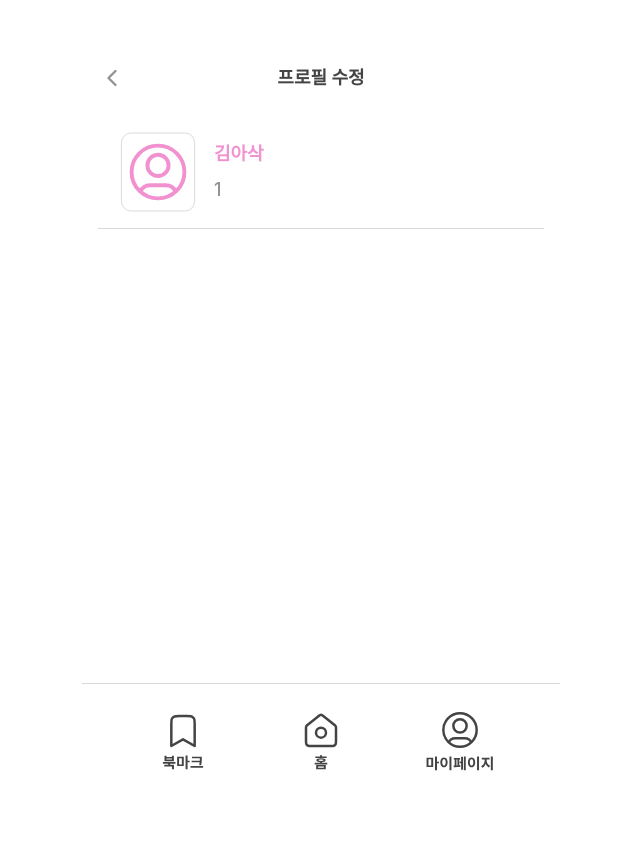
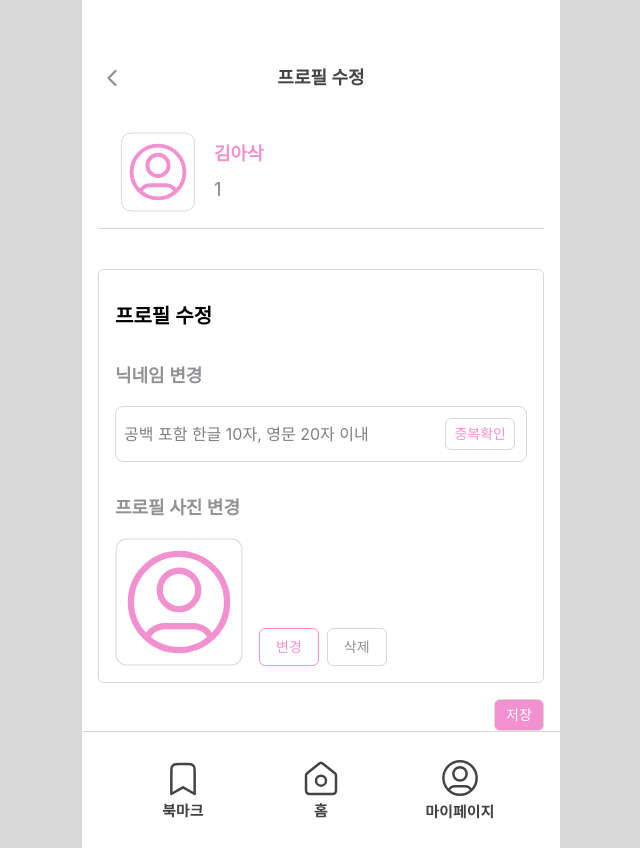
Before and after one commit to jingjing2222/pokenyang, a React (Vite) app in the folder frontend/: page /mypage/1/edit in a window 1280 px wide. Shown: the whole page, without its empty margins (319-959 px from the left). Before the commit the page ends 800 px from the top, so only its background shows below. Built offline with nearby package versions, Linux system fonts and the light colour scheme.

Commit message:
feat(frontend): add editform for user

```diff
--- a/frontend/src/components/home/postid/PostIdForm.tsx
+++ b/frontend/src/components/home/postid/PostIdForm.tsx
@@ -91,7 +91,7 @@ export const PostIdForm = ({ postId }: PostIdFormProps) => {
       <div className="flex flex-col gap-2">
         {post.comment.map((comment, index) => (
           <div key={index} className="flex flex-start gap-2 items-center">
-            <img src={`/images/exauimage.png`} className="w-9 h-9" alt="프로필 이미지" />
+            <img src={`/images/userimage.svg`} className="w-9 h-9" alt="프로필 이미지" />
             <div className="flex flex-col">
               <div className="text-[#F291D0]">
                 {comment.user_name}
--- a/frontend/src/components/mypage/edit/EditForm.tsx
+++ b/frontend/src/components/mypage/edit/EditForm.tsx
@@ -1,15 +1,39 @@
+import { useForm } from "react-hook-form";
+
 export interface EditFormProps {
   userId: string
 }
 
 export const EditForm = ({ userId }: EditFormProps) => {
+  const { register, handleSubmit, watch, formState: { errors } } = useForm({
+    defaultValues: {
+      nickname: ""
+    }
+  });
+
   const handleCancel = () => {
     window.history.back();
   };
 
+  const handleEdit = () => {
+    console.log(`${userId} 수정`)
+  }
+
+  const handleDelete = () => {
+    console.log(`${userId} 삭제`)
+  }
+
+  const handleCheck = () => {
+    const nickname = watch("nickname");
+    console.log(`중복 체크: ${nickname}`);
+  }
+
+  const onSubmit = (data: any) => {
+    console.log("제출된 데이터:", data);
+  }
 
   return (
-    <form className="flex flex-col mt-12 border-[#D9D9D9]">
+    <form className="flex flex-col mt-12 border-[#D9D9D9]" onSubmit={handleSubmit(onSubmit)}>
       {/* 헤더 */}
       <div className="relative flex flex-col items-center justify-center border-b py-4 border-[#D9D9D9] text-xl font-medium">
         <div>
@@ -37,6 +61,61 @@ export const EditForm = ({ userId }: EditFormProps) => {
         </div>
       </div>
 
+      {/* 컨텐츠 */}
+      <main className="mt-10 border-1 border-[#D9D9D9] flex flex-col p-4 rounded-md gap-8">
+        <div className="text-xl font-semibold mt-4">
+          프로필 수정
+        </div>
+        <div className="flex flex-col gap-4">
+          <label className="text-[#919295] font-semibold text-lg">닉네임 변경</label>
+          <div className="relative h-14">
+            <input
+              {...register("nickname", {
+                required: "닉네임을 입력해주세요",
+                maxLength: {
+                  value: 20,
+                  message: "최대 20자까지 입력 가능합니다"
+                }
+              })}
+              className="w-full h-full border-1 border-[#D9D9D9] p-2 pr-20 rounded-lg"
+              placeholder="공백 포함 한글 10자, 영문 20자 이내"
+            />
+            <button
+              type="button"
+              onClick={handleCheck}
+              className="absolute right-3 top-1/2 transform -translate-y-1/2 h-8 text-sm border-1 border-[#D9D9D9] px-2 bg-white rounded-md text-[#F291D0]"
+            >
+              중복확인
+            </button>
+          </div>
+          {errors.nickname && (
+            <p className="text-red-500 text-xs">{errors.nickname.message as string}</p>
+          )}
+        </div>
+        <div className="flex flex-col gap-4">
+          <label className="text-[#919295] font-semibold text-lg">프로필 사진 변경</label>
+          <div className="flex items-end gap-4">
+            <img src="/images/userimage.svg" className="w-32 h-32" alt="사용자 이미지" />
+            <div className="flex gap-2 items-end">
+              <button
+                onClick={handleEdit}
+                type="button" className="px-4 py-2 border-1 border-[#F291D0] text-[#F291D0] rounded-md text-sm font-medium hover:bg-[#FDF2F8]">
+                변경
+              </button>
+              <button
+                onClick={handleDelete}
+                type="button" className="px-4 py-2 border-1 border-[#D9D9D9] text-[#919295] rounded-md text-sm font-medium hover:bg-gray-50">
+                삭제
+              </button>
+            </div>
+          </div>
+        </div>
+      </main>
+      <div className="flex justify-end">
+        <button type="submit" className="w-[50px] h-[32px] border-1 border-[#D9D9D9] rounded-md mt-4 bg-[#F291D0] text-white text-sm">
+          저장
+        </button>
+      </div>
     </form>
   );
 };
--- a/frontend/src/mocks/mockData.ts
+++ b/frontend/src/mocks/mockData.ts
@@ -26,7 +26,7 @@ export const postMockData:PostMockData[]=[{
   date:'2024.06.22 PM 12:30',
   author:'김아삭김아삭',
   image:['/images/excat.png'],
-  author_image:'/images/exauimage.png',
+  author_image:'/images/userimage.svg',
   comment:[{comment_id:1,comment:'wow~',create_at:'2024.06.22 PM 12:30',user_name:'김아삭',user_id:'김아삭김아삭',post_id:1},]
 }
 ]
--- a/frontend/src/routes/mypage/$userId.tsx
+++ b/frontend/src/routes/mypage/$userId.tsx
@@ -1,16 +1,19 @@
 import MypageForm from '@/components/mypage/MypageForm'
-import { createFileRoute, Outlet, useRouterState } from '@tanstack/react-router'
+import { createFileRoute, Outlet, useMatches } from '@tanstack/react-router'
 
 export const Route = createFileRoute('/mypage/$userId')({
   component: RouteComponent,
 })
 
 function RouteComponent() {
-  const { userId } = Route.useParams()
-  const router = useRouterState()
-  const isExactMatch = router.location.pathname === `/home/${userId}`
-  return <div>
-    {isExactMatch ? <MypageForm  /> : null}
-    <Outlet />
-  </div>
+  const matches = useMatches()
+
+  const isRootRoute = matches.length === 2
+
+  return (
+    <>
+      {isRootRoute && <MypageForm />}
+      {!isRootRoute && <Outlet />}
+    </>
+  )
 }
--- a/frontend/src/styles.css
+++ b/frontend/src/styles.css
@@ -4,6 +4,7 @@
   --font-primary: "Pretendard", ui-sans-serif, system-ui, -apple-system,
     BlinkMacSystemFont, "Segoe UI", Roboto, "Helvetica Neue", Arial, "Noto Sans",
     sans-serif;
+    background-color: #d9d9d9;
 }
 
 @font-face {
@@ -57,6 +58,7 @@ body {
   max-width: 478px;
   -webkit-font-smoothing: antialiased;
   -moz-osx-font-smoothing: grayscale;
+  background-color: white;
 }
 
 @keyframes spin {
```
Also changed, not shown: frontend/public/images/userimage.svg (added).
